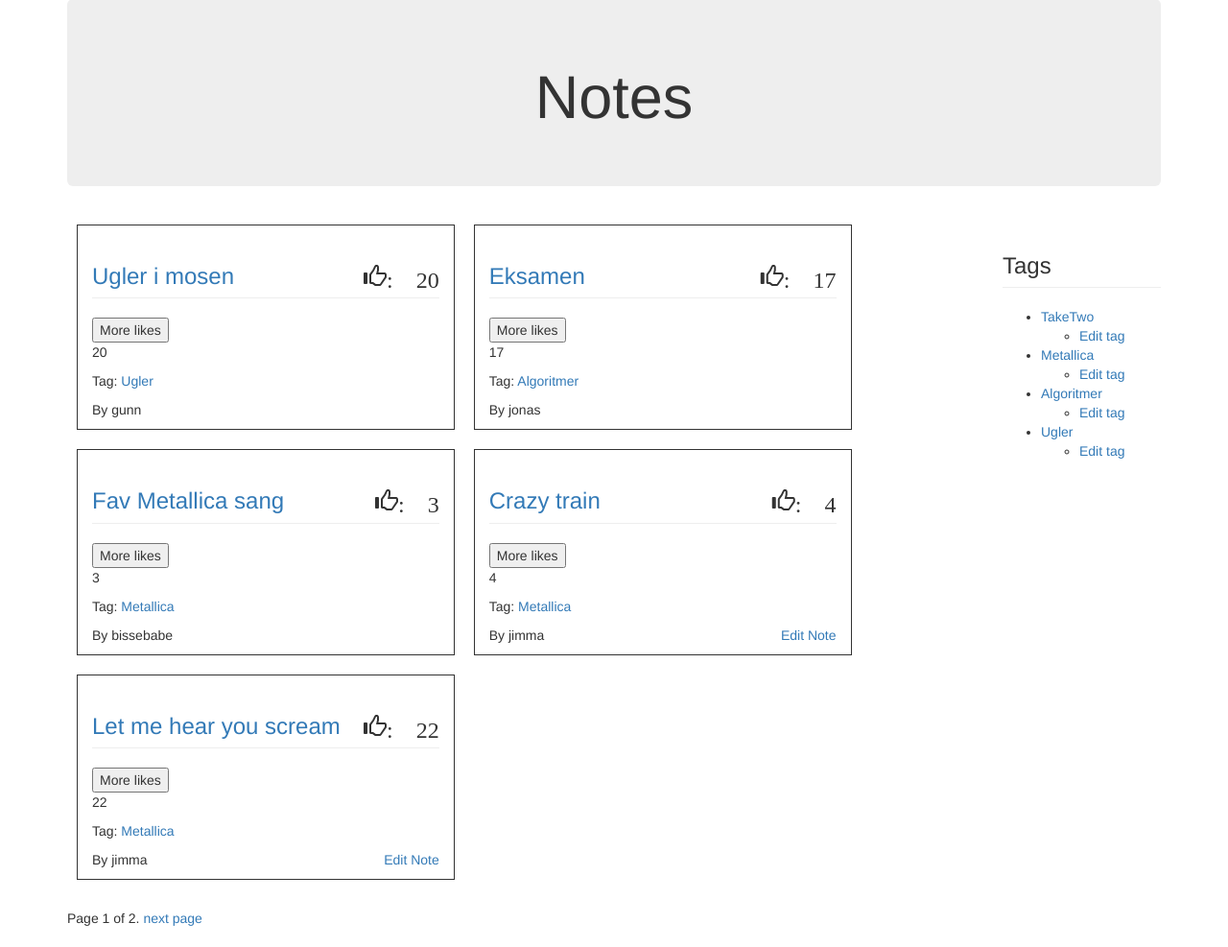
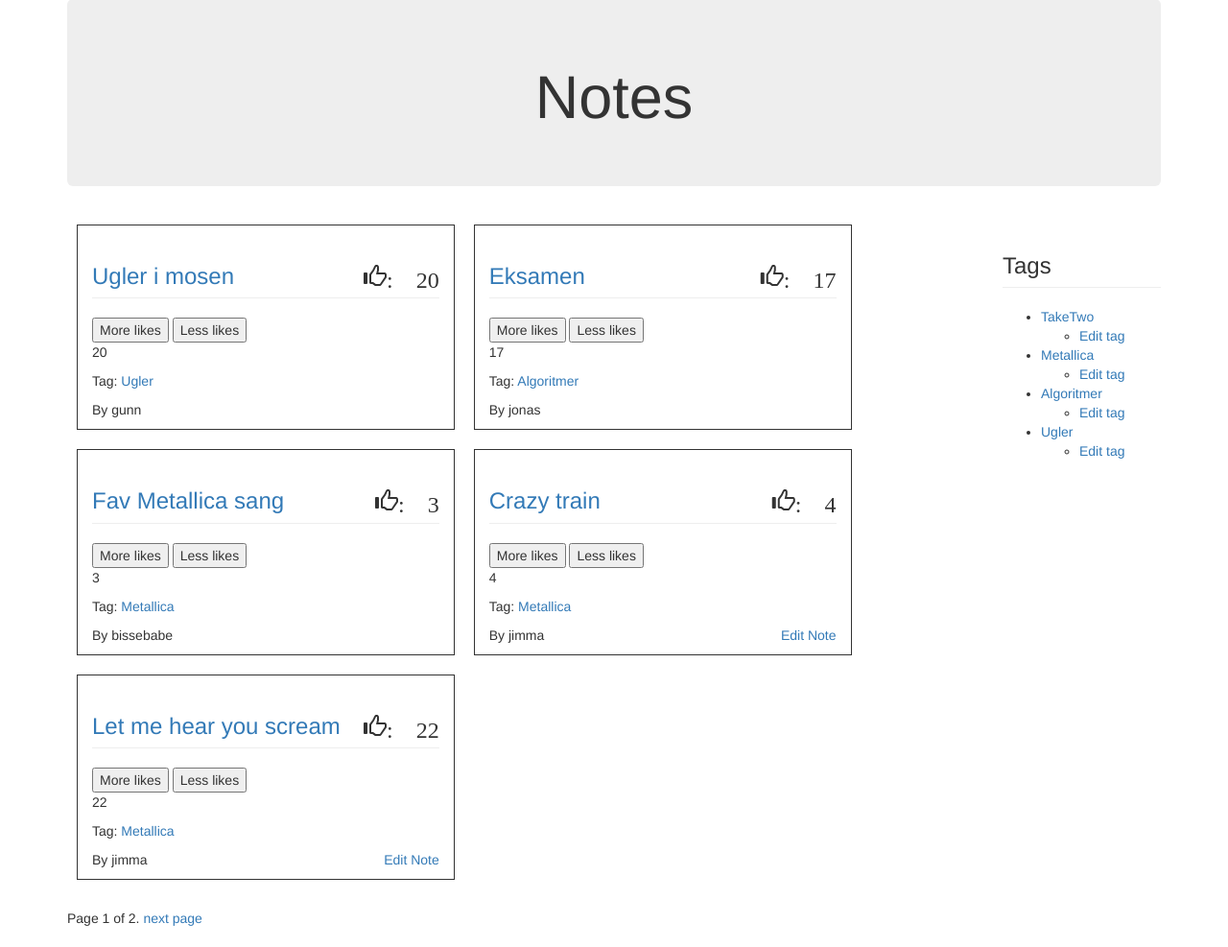
Before and after one commit to jimma1/harvsterOfNotes, a Django app: page /notes/ in a window 1280 px wide. Shown: the part 193-1180 px from the top of the page at 96% size. Run offline with Django 3.2, Linux system fonts and the light colour scheme; a user stored in the database is signed in; data comes from the database, SQL or seed files in the repository; both versions use the stored data as it was after the commit; some libraries are stand-ins or nearby versions.

Commit message:
Initialized decreasing likes on all notes on index.html

```diff
--- a/kvittr/static/kvittr/kvittr.js
+++ b/kvittr/static/kvittr/kvittr.js
@@ -50,5 +50,22 @@ $(document).ready(function(){
             $(element_id).html(num_likes_updated)
         });
     });
-
+    /*
+    * Decreasing likes on index.html
+    */
+    $(".class_decrease_button").click(function(event){
+        event.preventDefault();
+        var note_id = $(this).data("noteid");
+        var href = "/notes/" + note_id + "/decrease_num_likes/";
+        $.ajax({
+            method: "POST",
+            url: href,
+            headers: { 'X-CSRFToken': $.cookie('csrftoken') }
+        })
+        .done(function(data){
+            var num_likes_updated = data['num_likes_updated'];
+            var element_id = "#id_increase_" + note_id;
+            $(element_id).html(num_likes_updated)
+        });
+    });
 });
--- a/kvittr/templates/notes/index.html
+++ b/kvittr/templates/notes/index.html
@@ -21,16 +21,8 @@
 						{% endif %}
 					</h3>
 
-
-					<!--
-					<div style="padding: 5px;" id="change_{{ note.id }}">
-						{{ note.body }}
-						<button class="button" data-noteid="{{ note.id }}">Change css</button>
-					</div>
-					-->
-
-
 					<button class="class_increase_button" data-noteid="{{ note.id }}">More likes</button>
+					<button class="class_decrease_button" data-noteid="{{ note.id }}">Less likes</button>
 					<p id="id_increase_{{ note.id }}">{{ note.num_likes }}</p>
 
 
```
Also changed, not shown: kvittr/db.sqlite3.
